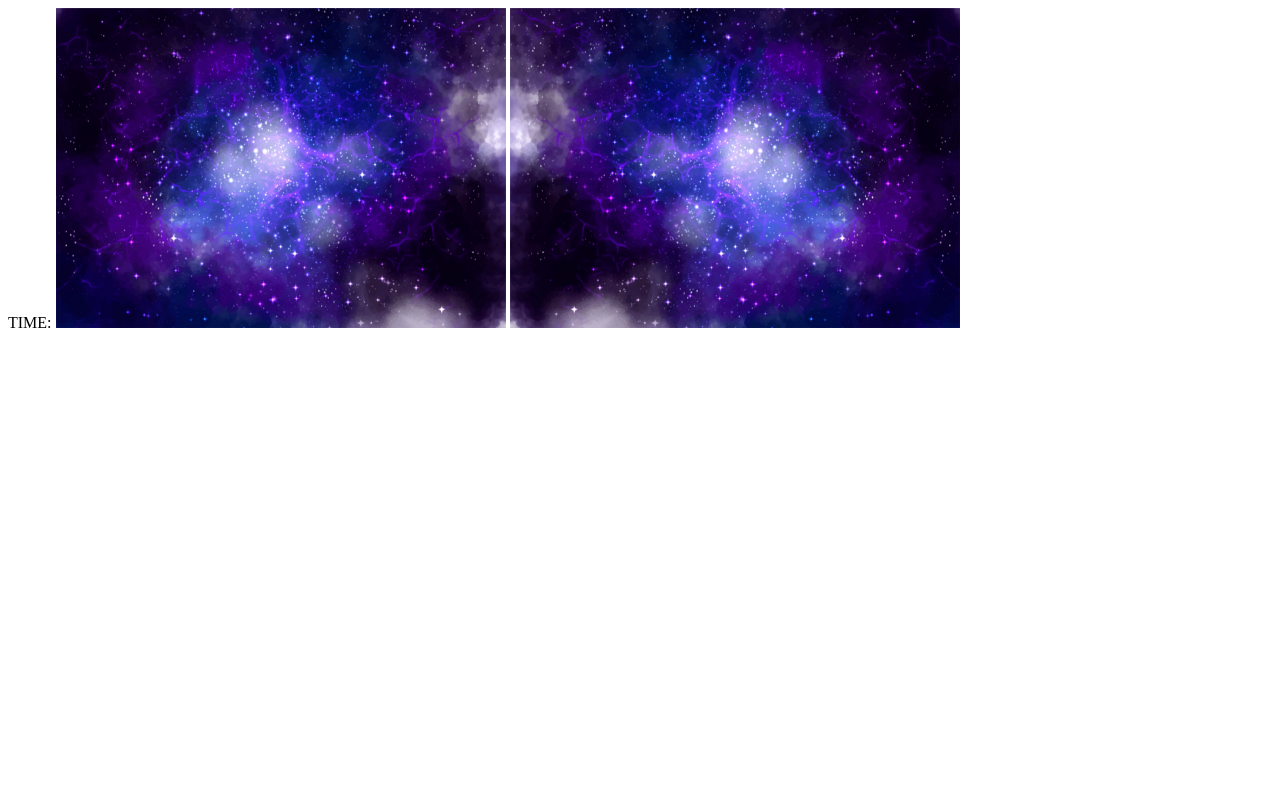
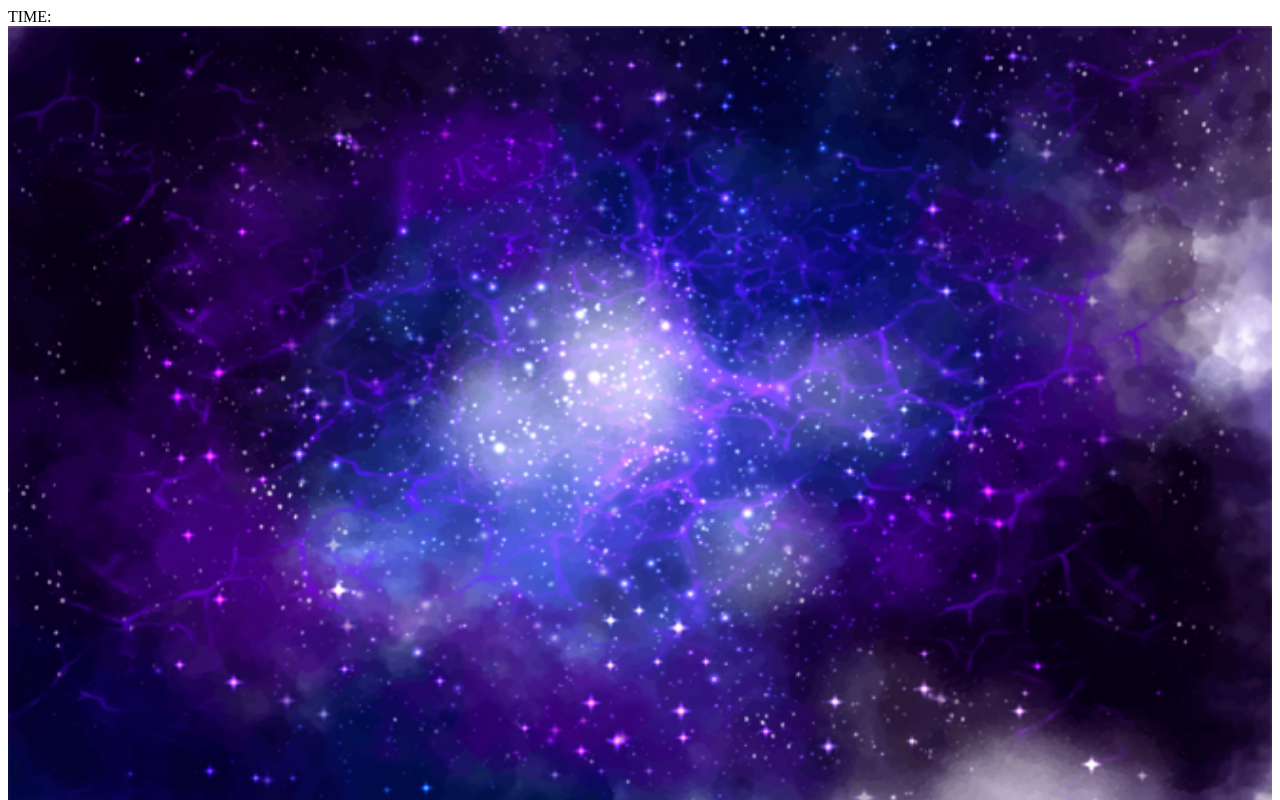
Before and after one commit to ethvel25/SpaceGame, a plain HTML site: page index.html in a window 1280 px wide. Shown: the top 800 px of the page. Drawn offline with Linux system fonts and the light colour scheme.

Commit message:
Update style.css
added the . background

```diff
--- a/style.css
+++ b/style.css
@@ -6,3 +6,9 @@ img {
   height: 320px;
   width: 450px;
 }
+.background {
+
+	height: 100%;
+        width: 100%;
+
+}
```
